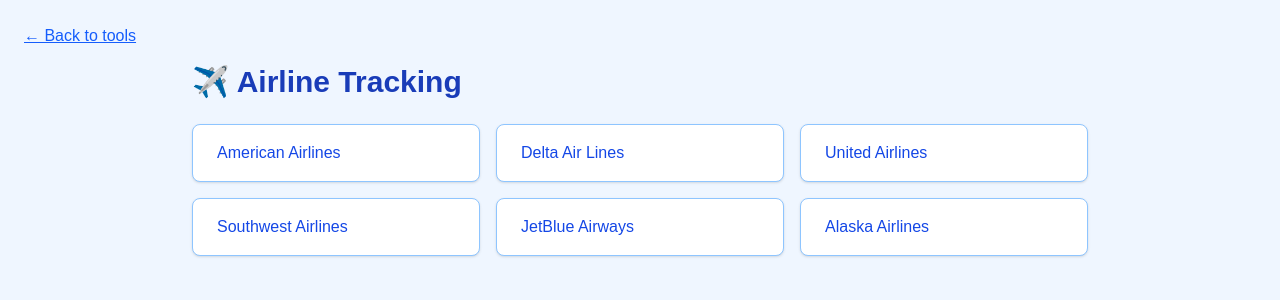
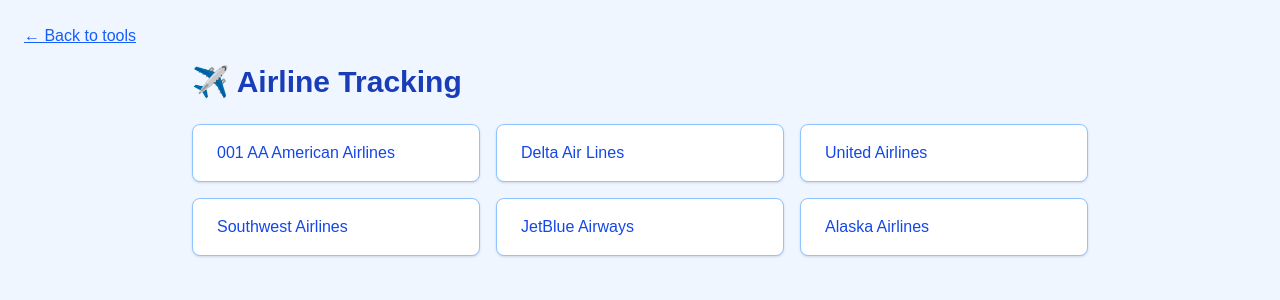
Before and after one commit to valiokarelov/cargo-calculators, a Next.js app: page /airline-tracking in a window 1280 px wide. Shown: the top 300 px of the page. Built offline with nearby package versions, Linux system fonts and the light colour scheme.

Commit message:
adding <a

```diff
--- a/src/pages/airline-tracking.tsx
+++ b/src/pages/airline-tracking.tsx
@@ -2,7 +2,7 @@
 
 // Sample airline data
 const airlines = [
-  { id: 1, name: "American Airlines", url: "https://www.aa.com" },
+  { id: 1, name: "001 AA American Airlines", url: "https://www.aa.com" },
   { id: 2, name: "Delta Air Lines", url: "https://www.delta.com" },
   { id: 3, name: "United Airlines", url: "https://www.united.com" },
   { id: 4, name: "Southwest Airlines", url: "https://www.southwest.com" },
```
